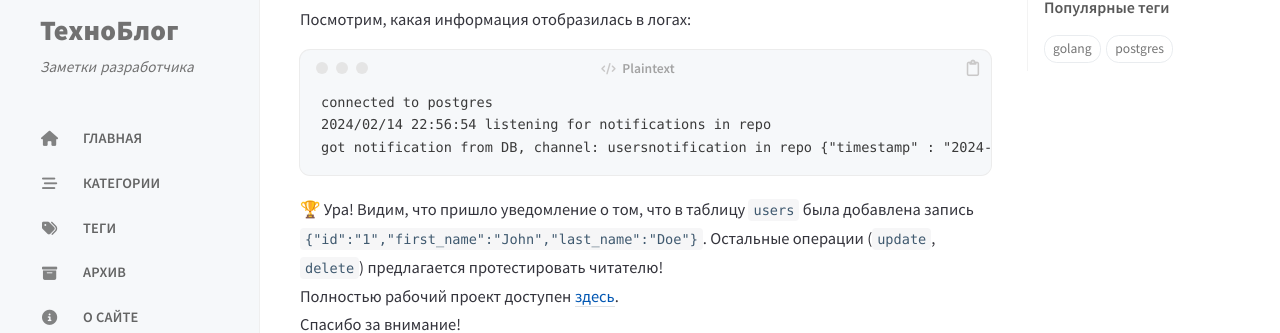
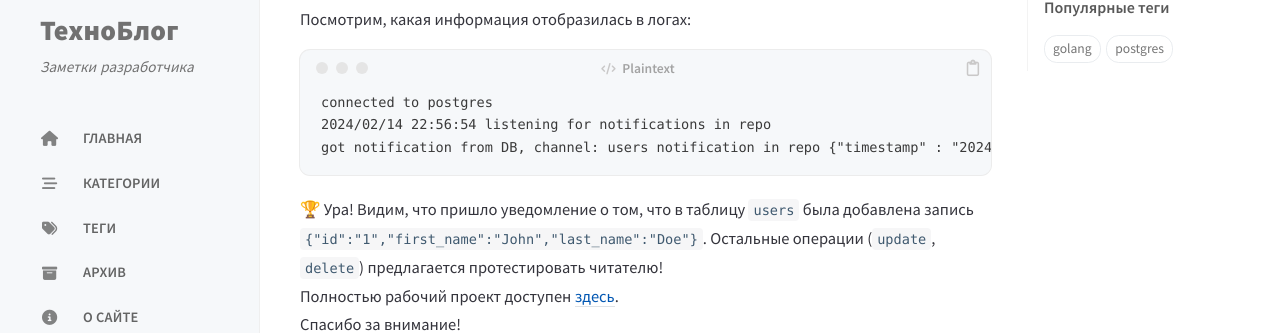
Before and after one commit to KarineAyrs/KarineAyrs.github.io, a Jekyll site: the page built from _posts/2024-02-13-listen-notify.md, in a window 1280 px wide and 900 px high, scrolled down 7708 px. Shown: the part 166-499 px from the top of the window. Built offline with Jekyll 4.4.1, drawn with Linux system fonts in a browser that asks for light colours; cached includes are drawn as plain includes; comment, search, counter and statistics services are not loaded.

Commit message:
add space

````diff
--- a/_posts/2024-02-13-listen-notify.md
+++ b/_posts/2024-02-13-listen-notify.md
@@ -282,7 +282,7 @@ insert into users(id, first_name, last_name) values ('1', 'John', 'Doe');
 ```
 connected to postgres
 2024/02/14 22:56:54 listening for notifications in repo
-got notification from DB, channel: usersnotification in repo {"timestamp" : "2024-02-14T19:57:46.67918+00:00", "action" : "insert", "db_schema" : "public", "table" : "users", "record" : {"id":"1","first_name":"John","last_name":"Doe"}, "old" : null}
+got notification from DB, channel: users notification in repo {"timestamp" : "2024-02-14T19:57:46.67918+00:00", "action" : "insert", "db_schema" : "public", "table" : "users", "record" : {"id":"1","first_name":"John","last_name":"Doe"}, "old" : null}
 ```
 
 🏆 Ура! Видим, что пришло уведомление о том, что в таблицу `users` была добавлена запись `{"id":"1","first_name":"John","last_name":"Doe"}`. Остальные операции (`update`, `delete`) предлагается
````
